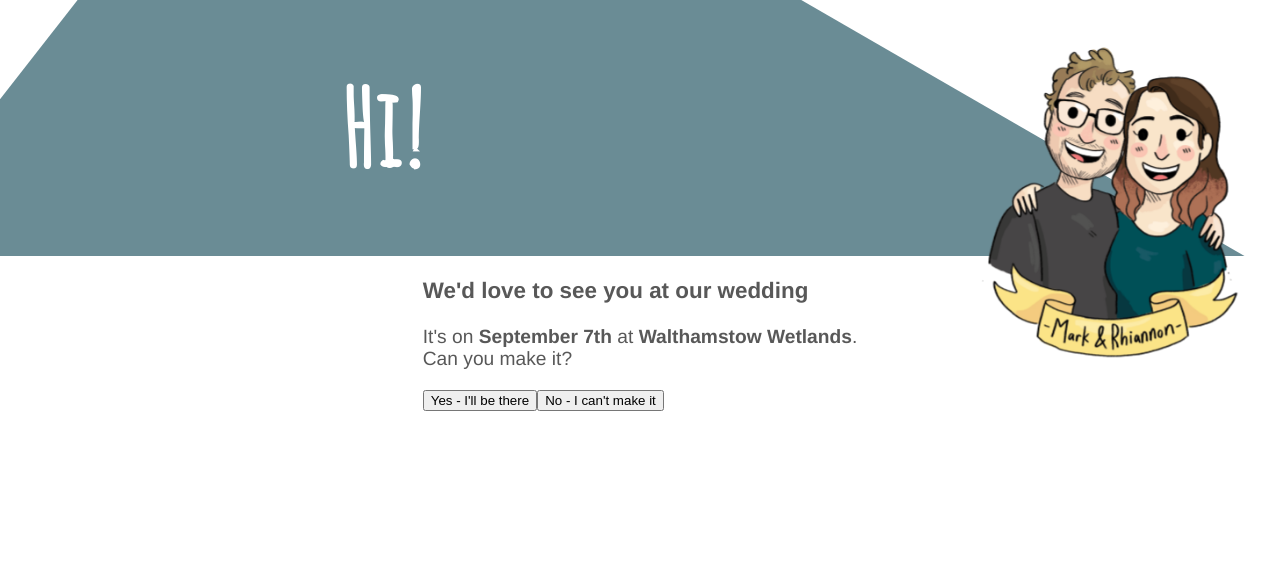
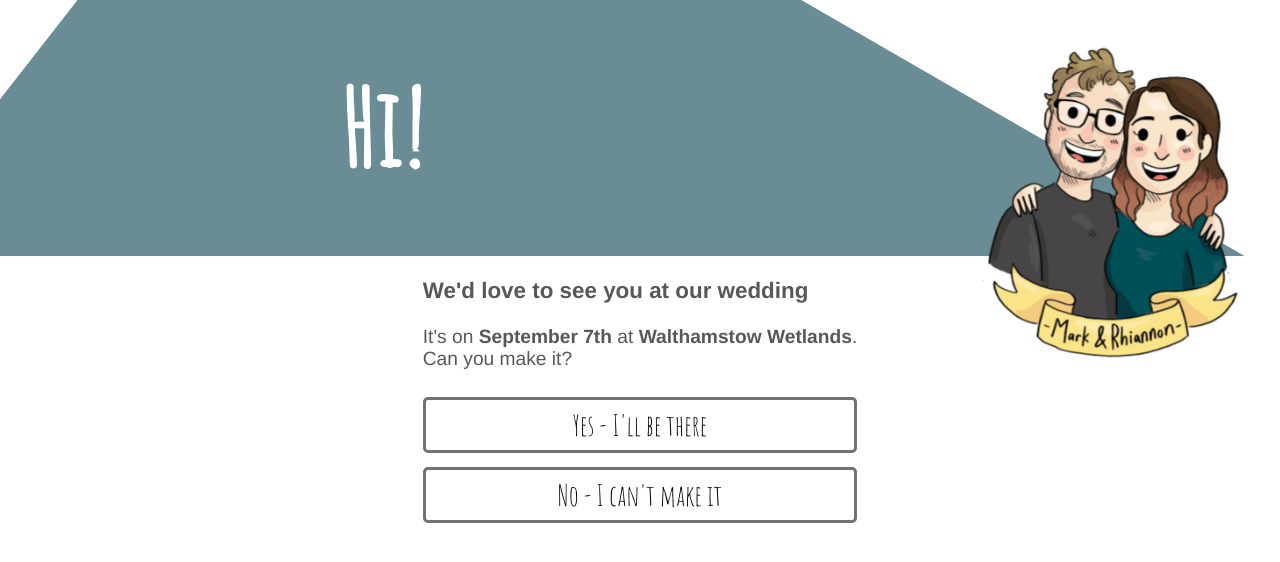
Before and after one commit to mthomasuk/wedding-website, a React (Create React App) app in the folder front-end/: page / in a window 1280 px wide. Shown: the top 562 px of the page. Built offline with nearby package versions, Linux system fonts and the light colour scheme.

Commit message:
mothafuckin CSS

```diff
--- a/front-end/src/components/button/Button.css
+++ b/front-end/src/components/button/Button.css
@@ -1,3 +1,14 @@
 .Button {
+	background-color: #fff;
+	border: solid #737373 3px;
+	border-radius: 5px;
+  	font-family: "Amatic-regular", serif;
+	font-size: 1.8em;
+	margin: 7px 0;
+	padding: 7px;
+	width: 100%;
+}
 
+.Button:hover {
+	border-color: #000;
 }
--- a/front-end/src/components/landing/Landing.css
+++ b/front-end/src/components/landing/Landing.css
@@ -89,6 +89,7 @@
   font-family: "HelveticaNeue-Light", "Helvetica Neue Light", "Helvetica Neue", Helvetica, Arial, "Lucida Grande", sans-serif;
   padding: 0 10% 10%;
   text-align: left;
+  z-index: 3;
 }
 
 .Landing-content h3 {
@@ -132,6 +133,7 @@
     background-position: center;
     height: 66%;
     margin-top: -110px;
+    padding: 75px 0;
     position: relative;
   }
 
```
